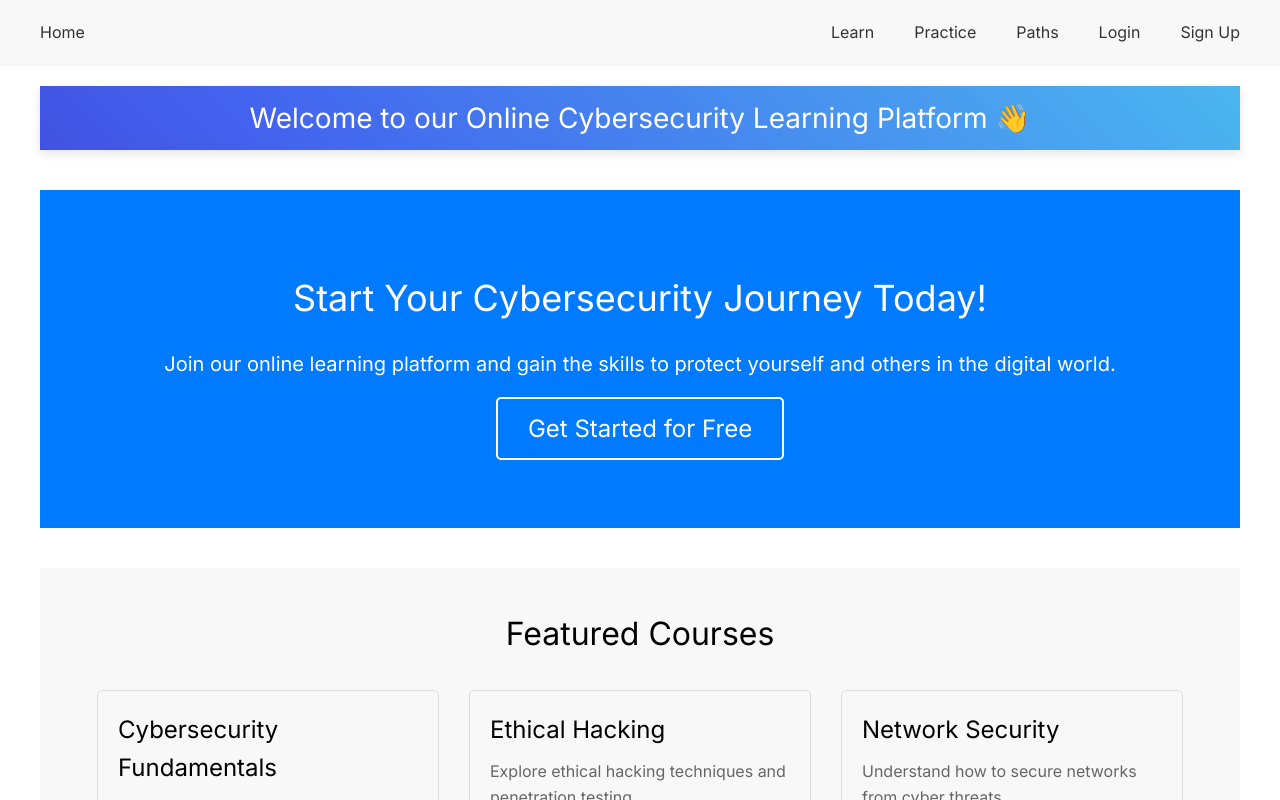
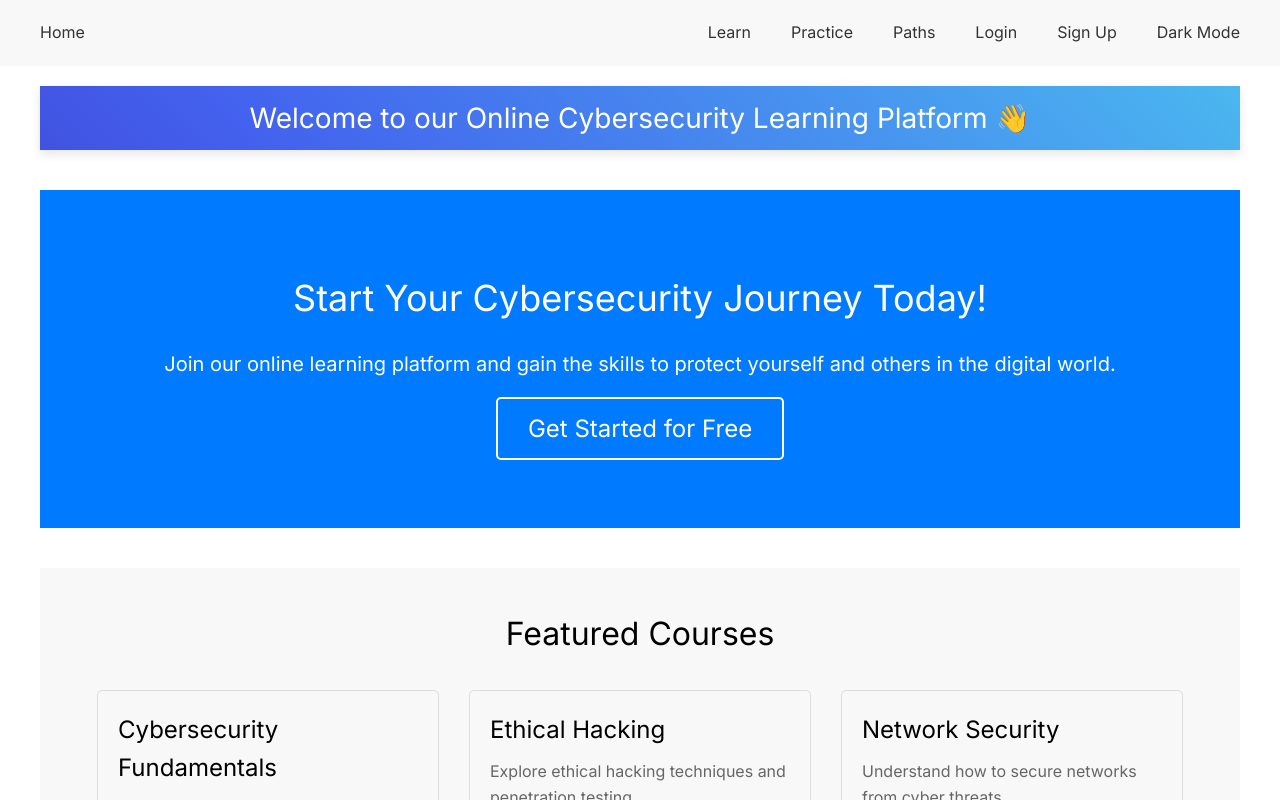
Before and after one commit to glaucc/project-cyber, a Next.js app in the folder project-cyber/: page / in a window 1280 px wide. Shown: the top 800 px of the page. Built offline with nearby package versions, Linux system fonts and the light colour scheme.

Commit message:
dark mode

```diff
--- a/project-cyber/components/Navbar.jsx
+++ b/project-cyber/components/Navbar.jsx
@@ -1,14 +1,26 @@
-import React from "react";
+import React, { useState } from "react";
 import Link from "next/link";
-import styled from "styled-components";
+import styled, { ThemeProvider } from "styled-components";
+
+const lightTheme = {
+  backgroundColor: "#f8f8f8",
+  textColor: "#333",
+  linkHoverColor: "#555",
+};
+
+const darkTheme = {
+  backgroundColor: "#222",
+  textColor: "#f8f8f8",
+  linkHoverColor: "#ddd",
+};
 
 const NavbarContainer = styled.div`
-  background-color: #f8f8f8; /* Light background color */
+  background-color: ${(props) => props.theme.backgroundColor};
   padding: 20px;
   display: flex;
   justify-content: space-between;
   align-items: center;
-  cursor: default; /* Change the default cursor to the default arrow */
+  cursor: default;
 
   @media (max-width: 768px) {
     flex-direction: column;
@@ -16,7 +28,7 @@ const NavbarContainer = styled.div`
   }
 
   @media (max-width: 425px) {
-    max-width:100vw;
+    max-width: 100vw;
   }
 `;
 
@@ -29,22 +41,29 @@ const NavItems = styled.div`
 `;
 
 const NavItem = styled.a`
-  color: #333; /* Light text color */
+  color: ${(props) => props.theme.textColor};
   font-size: 16px;
   margin: 0 10px;
   text-decoration: none;
   padding: 10px;
   border-radius: 5px;
   transition: background-color 0.3s ease;
-  cursor: pointer; /* Change the cursor to a pointer on hover */
+  cursor: pointer;
 
   &:hover {
-    background-color: #555;
+    background-color: ${(props) => props.theme.linkHoverColor};
   }
 `;
 
 const Navbar = () => {
+  const [isDarkMode, setIsDarkMode] = useState(false);
+
+  const toggleDarkMode = () => {
+    setIsDarkMode((prevMode) => !prevMode);
+  };
+
   return (
+    <ThemeProvider theme={isDarkMode ? darkTheme : lightTheme}>
       <NavbarContainer>
         <Link href="/">
           <NavItem>Home</NavItem>
@@ -65,8 +84,12 @@ const Navbar = () => {
           <Link href="/signup">
             <NavItem className="navitemss">Sign Up</NavItem>
           </Link>
+          <NavItem className="navitemss" onClick={toggleDarkMode}>
+            {isDarkMode ? "Light Mode" : "Dark Mode"}
+          </NavItem>
         </NavItems>
       </NavbarContainer>
+    </ThemeProvider>
   );
 };
 
```
Lines whose indentation alone changed are shown as unchanged.
